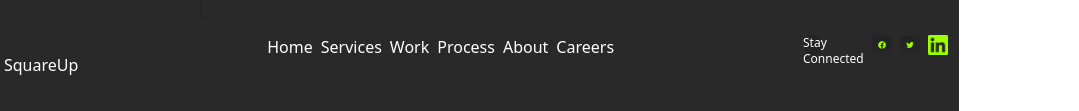
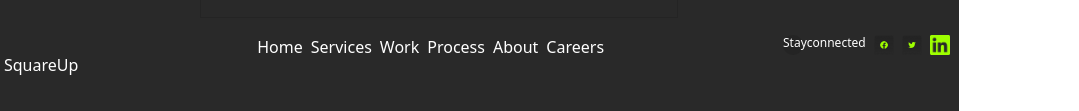
Before and after one commit to Oxbee27/Digital_Agency, a website: page index.html in a window 1280 px wide. Shown: the part 4658-4769 px from the top of the page, 201-1280 px from the left. Drawn offline with Linux system fonts and the light colour scheme.

Commit message:
feature/commit

```diff
--- a/index.html
+++ b/index.html
@@ -575,9 +575,9 @@
         </ol>
 
         <div
-            class="  text-white  text-xs  rounded-xl capitalize  border- border-[#292929]  bg-[#242424] flex gap-2 mr-30 h-[20px] w-[20px]">
+            class="  text-white  text-xs  rounded-xl capitalize  border- border-[#292929]  bg-[#242424] flex gap-2 mr-35 h-[20px] w-[20px]">
 
-            <p>stay connected</p>
+            <p>stayconnected</p>
 
                 <img src="/img/Button.png" alt="">
                 <img src="/img/Button (1).png" alt="">
```
Also changed, not shown: src/output.css.
